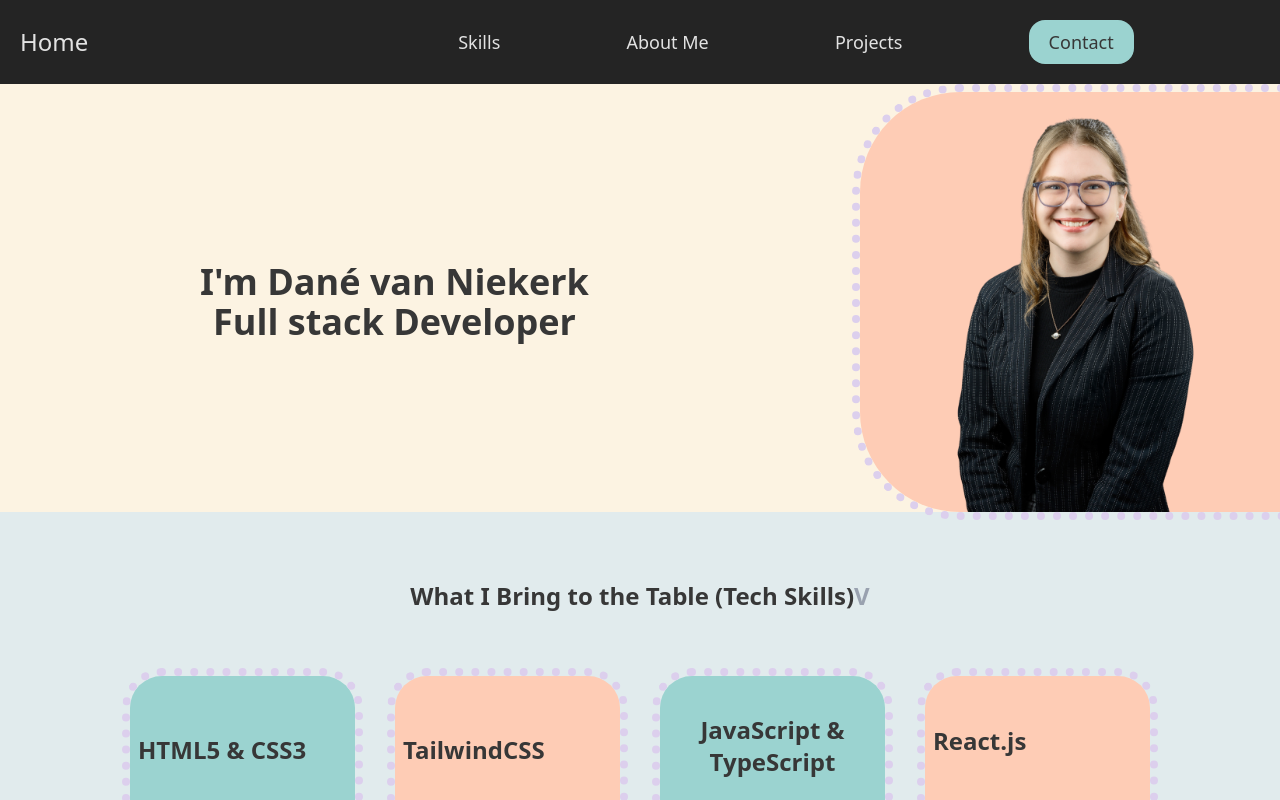
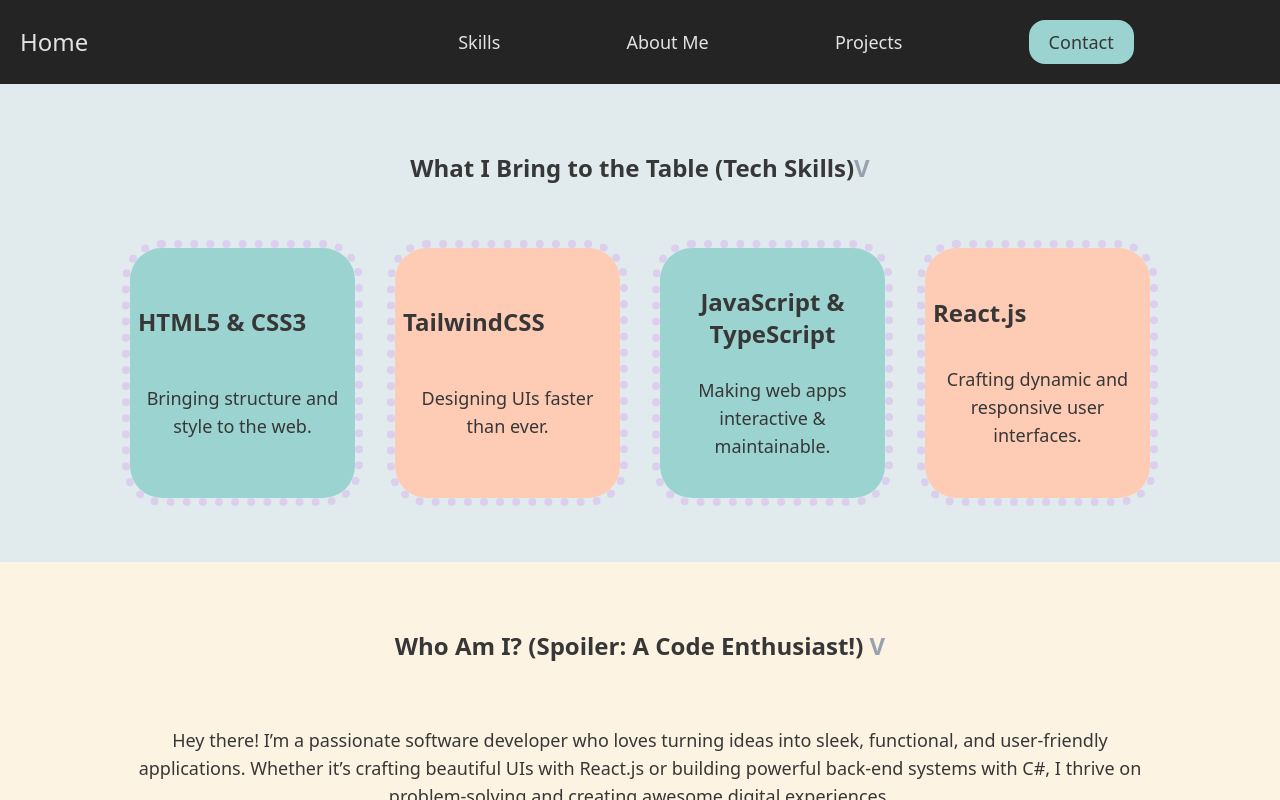
Before and after one commit to DaneVN/Personal_Portfolio_Website, a React (Vite) app in the folder app/: page /frontend in a window 1280 px wide. Shown: the top 800 px of the page. Built offline with nearby package versions, Linux system fonts and the light colour scheme.

Commit message:
Intro section moved + content loading animation added

```diff
--- a/app/src/pages/BackEndPage.jsx
+++ b/app/src/pages/BackEndPage.jsx
@@ -1,4 +1,4 @@
-import React from "react";
+import React, { useEffect, useState } from "react";
 import IntroSection from "../assets/sections/IntroSection";
 import AboutMe from "../assets/sections/AboutMe";
 import ContactMe from "../assets/sections/ContactMeSection";
@@ -6,10 +6,19 @@
 import ProjectModal from "../assets/elements/ProjectsModal";
 import { backEndProjects } from "../assets/data";
 
-const FrontEndPage = () => {
+const BackEndPage = () => {
   const [isModalOpen, setIsModalOpen] = React.useState(false);
   const [selectedProject, setSelectedProject] = React.useState(null);
   const [isHidden, setIsHidden] = React.useState(false);
+  const [isLoading, setIsLoading] = useState(true);
+
+  useEffect(() => {
+    const timer = setTimeout(() => {
+      setIsLoading(false); // Update state when timer completes
+    }, 1500);
+
+    return () => clearTimeout(timer);
+  }, []);
 
   function CloseModal() {
     setIsModalOpen(false);
@@ -33,17 +42,17 @@
 
   return (
     <div className="text-[var(--clb-darkest)]">
-      <IntroSection
-        className="text-[var(--clb-lighter)] bg-[var(--clb-darker)]"
-        bg="bg-[var(--clb-purple)]"
-      />
-
+      {isLoading ? (
+        <div className="flex flex-col items-center justify-center h-screen gap-4 text-[var(--clb-lighter)]">
+          <p className="text-xl animate-spin">|</p>
+          <h1 className="text-4xl font-bold">Loading content...</h1>
+        </div>
+      ) : (
+        <>
           <SkillsSection flag="back" />
           <hr className="w-full border-t-2 border-[var(--clb-lightest)]" />
-
           <AboutMe className="bg-[var(--clb-accent)]" />
           <hr className="w-full border-t-2 border-[var(--clb-lightest)]" />
-
           <section id="section4" className="py-4 p-1 bg-[var(--clb-accent)]">
             <h2
               className="font-extrabold py-16 hover:cursor-pointer hover:scale-105 transition-all"
@@ -92,10 +101,11 @@
               }}
             />
           )}
-
-      <ContactMe className="bg-[var(--clb-lightest)]" />
+          <ContactMe className="bg-[var(--clb-lightest)]" />{" "}
+        </>
+      )}
     </div>
   );
 };
 
-export default FrontEndPage;
+export default BackEndPage;
--- a/app/src/pages/FrontEndPage.jsx
+++ b/app/src/pages/FrontEndPage.jsx
@@ -1,4 +1,4 @@
-import React from "react";
+import React, { useEffect, useState } from "react";
 import IntroSection from "../assets/sections/IntroSection";
 import AboutMe from "../assets/sections/AboutMe";
 import ContactMe from "../assets/sections/ContactMeSection";
@@ -10,7 +10,15 @@
   const [isModalOpen, setIsModalOpen] = React.useState(false);
   const [selectedProject, setSelectedProject] = React.useState(null);
   const [isHidden, setIsHidden] = React.useState(false);
+  const [isLoading, setIsLoading] = useState(true);
 
+  useEffect(() => {
+    const timer = setTimeout(() => {
+      setIsLoading(false); // Update state when timer completes
+    }, 1500);
+
+    return () => clearTimeout(timer);
+  }, []);
   function CloseModal() {
     setIsModalOpen(false);
   }
@@ -26,15 +34,21 @@
     }
     setIsModalOpen(true);
   }
-
   function toggleHidden() {
     setIsHidden(!isHidden);
   }
 
   return (
     <div className="bg-[var(--clf-offWhite)] text-[var(--clf-dark)]">
-      <IntroSection bg="bg-[var(--clf-pink)]" />
-
+      {isLoading ? (
+        <div className="flex flex-col items-center justify-center h-screen gap-4">
+          <p className="text-xl animate-spin">|</p>
+          <h1 className="text-[var(--clf-dark)] text-4xl font-bold">
+            Loading content...
+          </h1>
+        </div>
+      ) : (
+        <>
           <SkillsSection flag="front" />
 
           <AboutMe />
@@ -89,6 +103,8 @@
           )}
 
           <ContactMe className="bg-[var(--clf-pink)]" />
+        </>
+      )}
     </div>
   );
 };
--- a/app/src/pages/Home.jsx
+++ b/app/src/pages/Home.jsx
@@ -1,17 +1,22 @@
 import React from "react";
+import IntroSection from "../assets/sections/IntroSection";
 import { NavLink } from "react-router-dom";
 
 const HomePage = () => {
   return (
     <main className="mb-8 flex flex-col items-center text-center">
-      <h2 className="font-extrabold my-6 sm:my-12 text-5xl sm:text-6xl md:text-8xl">
+      <IntroSection
+        className="text-[var(--clb-lighter)] bg-[var(--clb-darker)]"
+        bg="bg-[var(--clb-purple)]"
+      />
+      <h2 className="font-extrabold my-6 sm:my-12 text-5xl">
         What are you looking for?
       </h2>
       <section className="flex flex-col gap-[10vh]">
         <NavLink
           className="bg-[var(--clb-darker)] hover:bg-[var(--clf-yellow)] hover:text-[var(--clf-dark)]
           origin-center transition-all hover:scale-110 active:bg-[var(--clf-blue)] active:text-[var(--clf-offWhite)]
-          h-[15vh] w-[70vw] rounded-2xl text-2xl sm:text-3xl md:text-5xl font-serif flex gap-3 justify-center items-center"
+          h-[15vh] w-[50vw] rounded-2xl text-2xl font-serif flex gap-3 justify-center items-center"
           to="/frontend"
         >
           Frontend Development
@@ -19,8 +24,8 @@
         </NavLink>
         <NavLink
           className="bg-[var(--clb-darker)] hover:bg-[var(--clb-purple)] origin-center transition-all
-          hover:scale-110 active:bg-[var(--clb-darkest)] h-[15vh] w-[70vw] rounded-2xl text-2xl
-          sm:text-3xl md:text-5xl font-serif flex gap-3 justify-center items-center"
+          hover:scale-110 active:bg-[var(--clb-darkest)] h-[15vh] w-[50vw] rounded-2xl text-2xl
+         font-serif flex gap-3 justify-center items-center"
           to="/backend"
         >
           Backend Development
```
Lines whose indentation alone changed are shown as unchanged.
